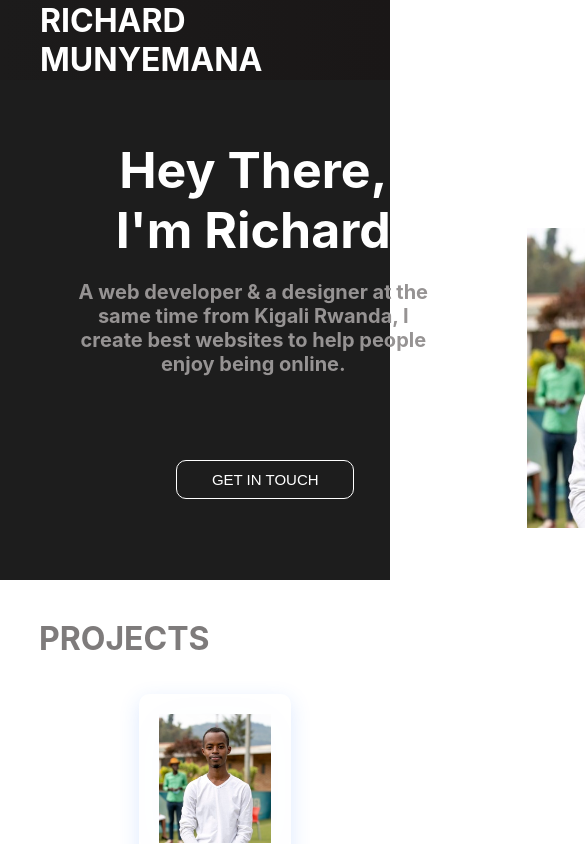
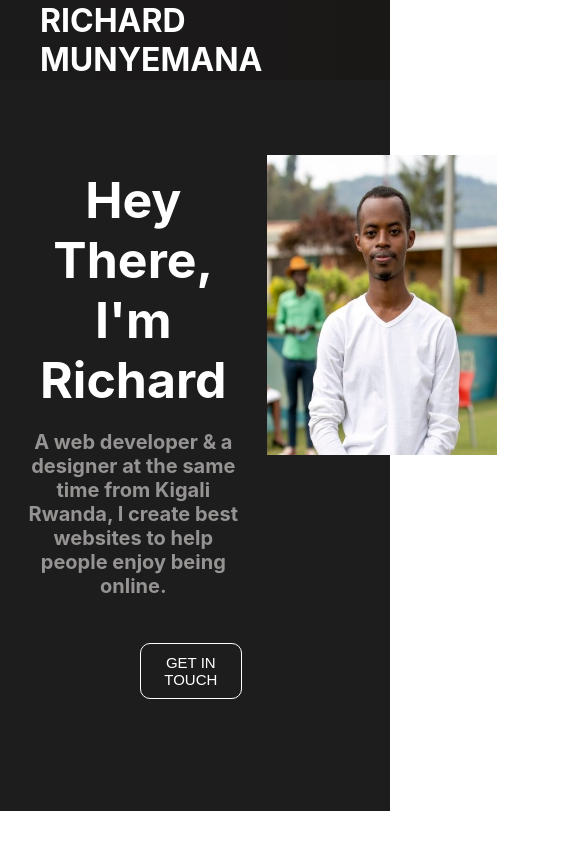
Before and after one commit to Code-250/My-Brand, a React (Create React App) app in the folder my-app/: page / in a window 390 px wide. Shown: the top 844 px of the page, 585 px wide, since content can reach past the window. Built offline with nearby package versions, Linux system fonts and the light colour scheme.

Commit message:
adding media queries to home page

```diff
--- a/my-app/src/UI/components/Footer.css
+++ b/my-app/src/UI/components/Footer.css
@@ -182,14 +182,18 @@ form{
 }
 
 @media screen and (max-width:820px) {
+    .footer-subscription-heading{
+        width:100%;
+    }
     .footer-links{
         padding:2rem;
     }
     .footer-input {
-        width:100%;
+        width:60%;
+        margin-left:80px;
     }
     .btn{
-        width:70%;
+        width:40%;
     }
     .footer-link-wrapper{
         flex-direction:column;
@@ -197,19 +201,28 @@ form{
     .footer-media-wrap{
         flex-direction:column;
     }
+    .form{
+        width:100%;
+
+    }
     .contact-input{
         width:100%;
+        margin-left:100px;
     }
     .contact-container{
+        width:60%;
         display:flex;
         flex-direction:column;
     }
     .message{
         width:100%;
-
+    }
+    .contact-message{
+        width:100%;
+        margin-left:50px;
     }
     .subscribe{
-        width:20%;
+        width:50%;
         justify-content:flex-end;
         align-self:flex-end;
 
--- a/my-app/src/UI/components/Footer.js
+++ b/my-app/src/UI/components/Footer.js
@@ -23,7 +23,7 @@ function Footer() {
                             placeholder='your email'
                             className='footer-input'
                             />
-                            <Button buttonStyle='btn--outline'className='Subscribe'>Subscribtion</Button>
+                            <Button buttonStyle='btn--outline'id='Subscribe'>Subscribtion</Button>
                         </form>
                     </div>
                 </section>
@@ -93,16 +93,6 @@ function Footer() {
                         </div>
                     </div>
                 </div>
-                <section className='social-media'>
-                    <div className='social-media-wrap'>
-                    <small className='website-rights'>no copyright reserved</small>
-                        <div className='social-icons'>
-
-                        </div>
-
-                    </div>
-
-                </section>
 
             </div>
         </>
--- a/my-app/src/UI/components/HelloSection.css
+++ b/my-app/src/UI/components/HelloSection.css
@@ -1,6 +1,6 @@
 .Hello-container {
     background-color:#242424;
-    height: 500px;
+
     width: 100%;
     box-shadow: inset 0 0 0 1000px rgba(0, 0, 0, 0.2);
     object-fit: contain;
@@ -8,25 +8,32 @@
   .wrapper{
 
     width:100%;
-      height:500px;
+      /* height:500px; */
       display:flex;
       flex-direction:row;
       align-items:center;
   }
-  img{
-      height:350px;
-      margin:40px;
-      margin-bottom:-20px;
+  .intro{
+    margin-right:0px;
+    display:grid;
+    grid-template-columns: repeat(3,auto);
+    margin-right:-150px;
   }
+  .body{
 
+    display:flex;
+    justify-content:start;
+    flex-direction:column;
+    margin-right:-150px;
+  }
 
   .hey {
       display:flex;
       justify-content:center;
       flex-direction:column;
-    color:#969393;
-    font-size: 20px;
-    margin:50px;
+      color:#969393;
+      font-size: 20px;
+      margin-top:50px;
 
   }
   p{
@@ -56,44 +63,17 @@
     margin:10px
   }
 
-  @media screen and (max-width: 960px) {
-    .Hello-container {
-        background-color:#242424;
-        height: 500px;
-        width: 100%;
-        box-shadow: inset 0 0 0 1000px rgba(0, 0, 0, 0.2);
-        object-fit: contain;
-      }
-
-    .wrappe{
-        width:100%;
-      }
-      .hey {
-        width:100%
-
+  @media screen and (max-width: 768px) {
+    .hello-container{
+      width:100%;
+    }
+    .wrapper{
+      width:100%;
     }
 
   }
 
-  @media screen and (max-width: 768px) {
-
-    .Hello-container {
-        background-color:#242424;
-        height: 500px;
-        max-width:1000px;
-        width: 100%;
-        box-shadow: inset 0 0 0 1000px rgba(0, 0, 0, 0.2);
-        object-fit: contain;
-      }
-
-    .wrapper{
-          width:100%;
-      }
-      .hey {
-          width:100%;
-
-    }
-
+  @media screen and (max-width: 960px) {
 
 
   }
--- a/my-app/src/UI/components/HelloSection.js
+++ b/my-app/src/UI/components/HelloSection.js
@@ -10,7 +10,7 @@ function HelloSection(){
             <div className='wrapper'>
 
                 <div className='intro'>
-
+                    <div className='body'>
                        <p className='hey'>
                         <b>Hey There, I'm Richard</b>
                         A web developer & a designer at the same time
@@ -27,12 +27,14 @@ function HelloSection(){
                                 </Button>
 
                         </div>
+                    </div>
 
 
 
+                     <img src='/images/PROFILE.JPG'alt='background'className='profile'/>
                 </div>
 
-                <img src='/images/PROFILE.JPG'alt='background'className='profile'></img>
+
 
             </div>
 
```
Also changed, not shown: 1 other file (tests, documents, lock files or other folders). Lines whose indentation alone changed are shown as unchanged.
